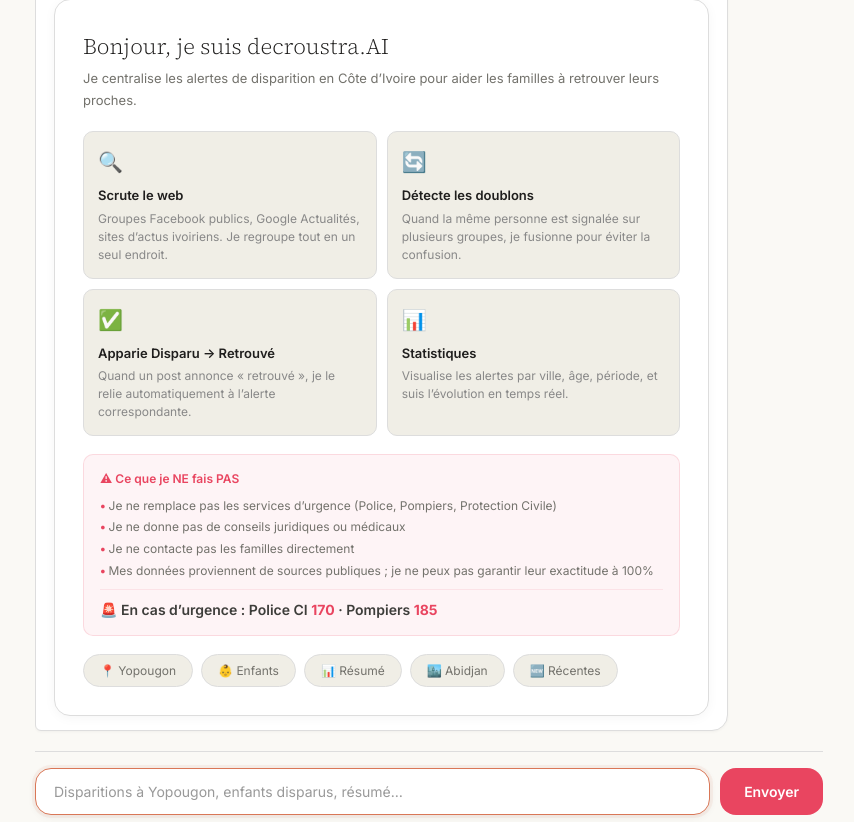
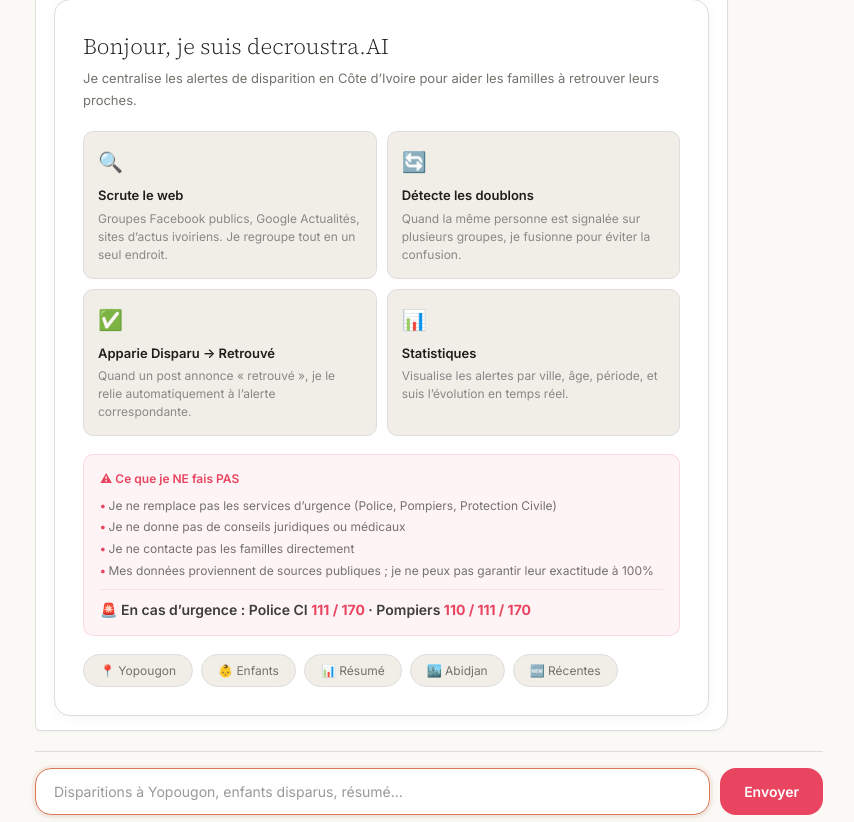
Before and after one commit to gedenedavid-ops/decroustra-AI, a Flask app: page / in a window 1280 px wide. Shown: the part 129-951 px from the top of the page, without its empty margins (211-1065 px from the left). Run offline with Flask 3, Linux system fonts and the light colour scheme; some libraries are stand-ins or nearby versions.

Commit message:
Update index.html

```diff
--- a/templates/index.html
+++ b/templates/index.html
@@ -631,7 +631,7 @@
                     <li>Je ne contacte pas les familles directement</li>
                     <li>Mes données proviennent de sources publiques&nbsp;; je ne peux pas garantir leur exactitude à 100%</li>
                 </ul>
-                <div class="emergency">🚨 En cas d’urgence : Police CI <strong>170</strong> · Pompiers <strong>185</strong></div>
+                <div class="emergency">🚨 En cas d’urgence : Police CI <strong>111 / 170</strong> · Pompiers <strong>110 / 111 / 170</strong></div>
             </div>
 
             <div class="examples">
```
